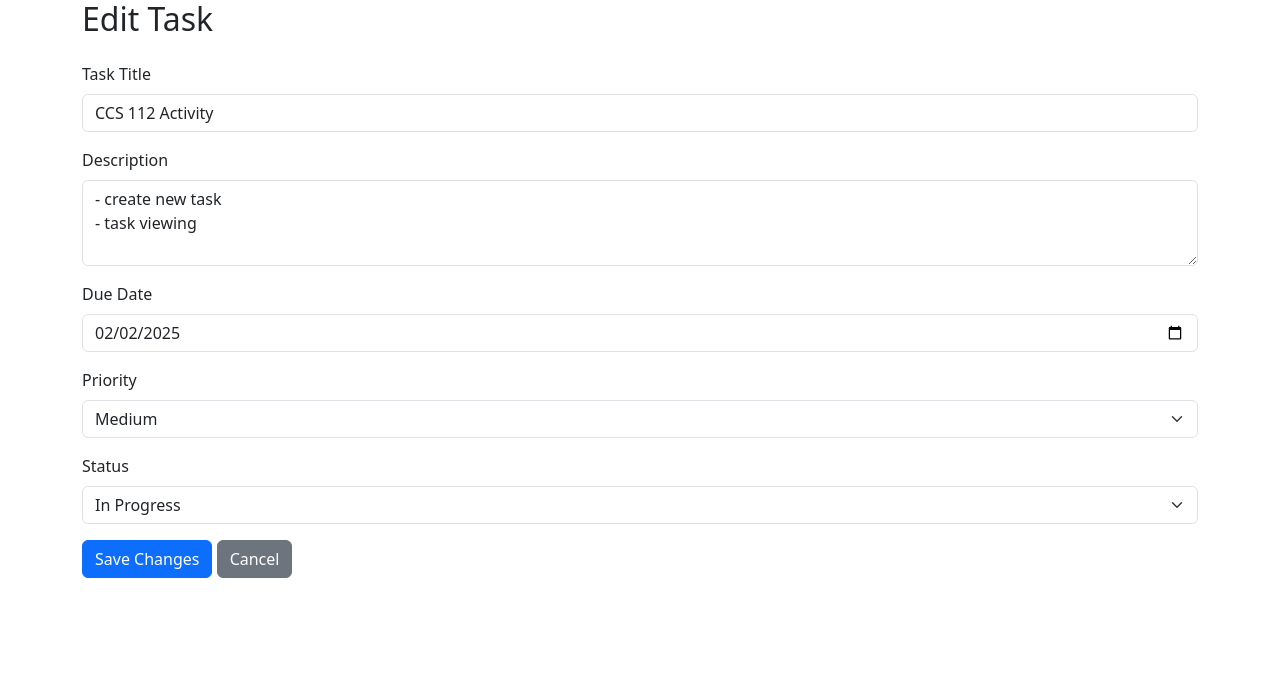
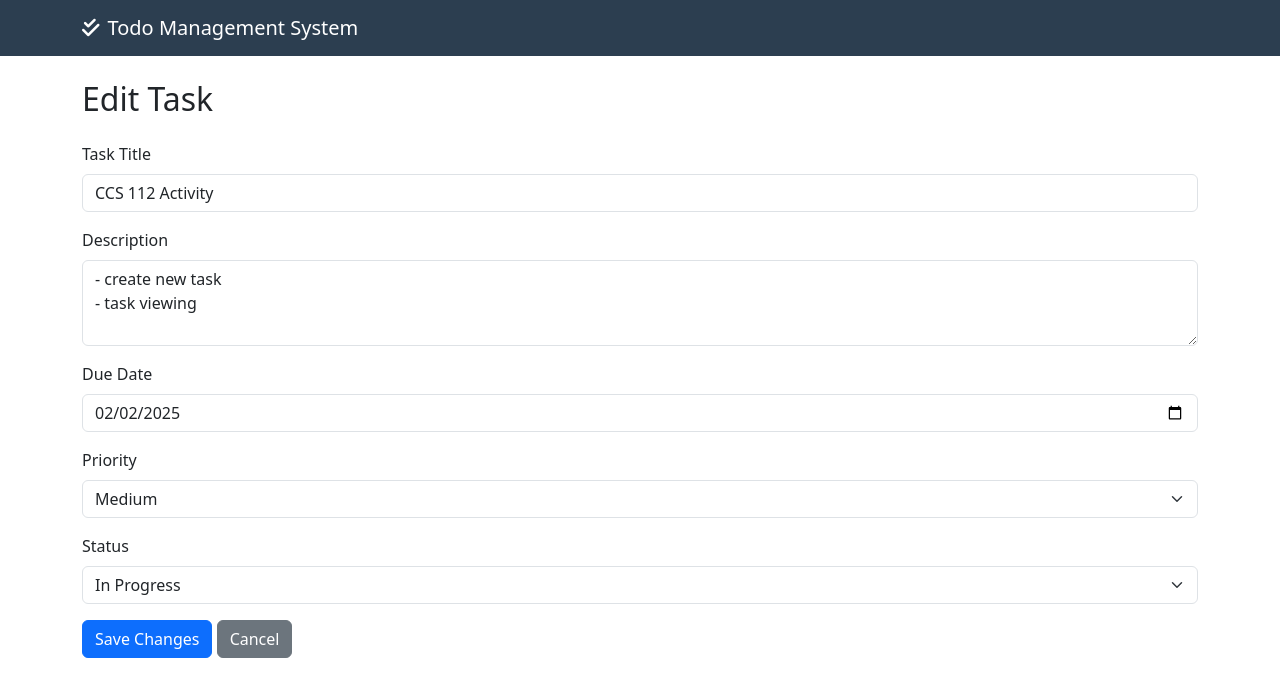
Before and after one commit to Jeamko23590/Task-Management, a PHP site: page /edit_task.php?id=2 in a window 1280 px wide. Shown: the top 697 px of the page. Run offline with PHP 8.4, Linux system fonts and the light colour scheme; data comes from the database, SQL or seed files in the repository.

Commit message:
Added the navbar when editing a task

```diff
--- a/edit_task.php
+++ b/edit_task.php
@@ -14,8 +14,24 @@ $task = mysqli_fetch_assoc($result);
     <meta name="viewport" content="width=device-width, initial-scale=1.0">
     <title>Edit Task - Todo Management System</title>
     <link href="https://cdn.jsdelivr.net/npm/bootstrap@5.3.0/dist/css/bootstrap.min.css" rel="stylesheet">
+    <link rel="stylesheet" href="https://cdnjs.cloudflare.com/ajax/libs/font-awesome/6.0.0/css/all.min.css">
+    <style>
+        .navbar { background-color: #2c3e50; }
+        .navbar-brand { color: white !important; }
+        .form-container { max-width: 800px; margin: 0 auto; }
+    </style>
 </head>
 <body>
+
+    <!-- Header -->
+    <nav class="navbar navbar-expand-lg navbar-dark mb-4">
+        <div class="container">
+            <a class="navbar-brand" href="index.php">
+                <i class="fas fa-check-double me-2"></i>Todo Management System
+            </a>
+        </div>
+    </nav>
+
     <div class="container">
         <h2 class="mb-4">Edit Task</h2>
         <form action="process_task.php" method="POST">
```
Also changed, not shown: delete_task.php (added, +24 -0 lines), index.php (+12 -2 lines).
